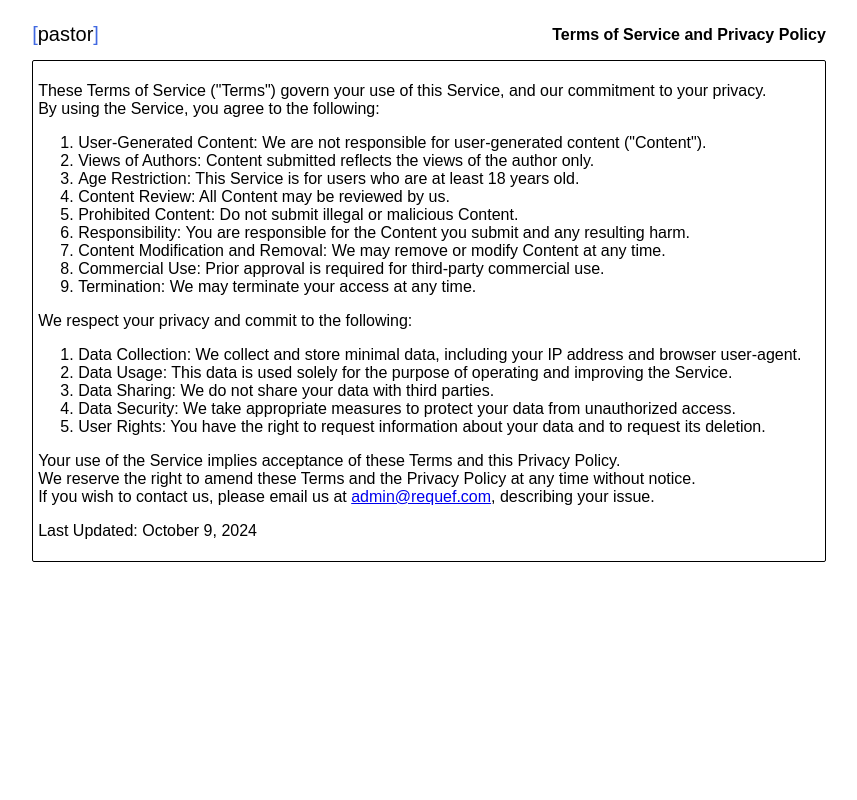
After one commit to lazlo7/pastor, a FastAPI app: page /legal in a window 1280 px wide. The commit adds this page. Shown: the whole page, without its empty margins (211-1068 px from the left). Run offline with FastAPI, Linux system fonts and the light colour scheme; parts of the project's set-up code (start-up, migrations or seed data) failed here and were passed over.

Commit message:
Added tos and privacy policy info

```diff
--- a/pastor/main.py
+++ b/pastor/main.py
@@ -16,6 +16,12 @@ async def favicon():
     return FileResponse("pastor/static/img/favicon.jpg")
 
 
+@app.get("/legal")
+async def legal(req: Request):
+    t = get_templates()
+    return t.TemplateResponse("legal.html", {"request": req})
+
+
 @app.exception_handler(404)
 async def custom_404_handler(req: Request, _):
     t = get_templates()
--- a/pastor/templates/create_paste.html
+++ b/pastor/templates/create_paste.html
@@ -12,6 +12,9 @@
     <div class="header">
         <h1 class="title royalblue">[<a class="link title" href="/">pastor</a>]</h1>
         <div class="header-actions">
+            <div>
+                <span<>[</span><a href="/legal" class="link royalblue">terms & privacy</a><span>]</span>
+            </div>
             <form id="createPasteForm" action="/" method="POST">
                 <span>[</span><a class="link royalblue" onclick="createPaste()">create paste</a><span>]</span>
             </form>
--- /dev/null
+++ b/pastor/templates/legal.html
@@ -0,0 +1,63 @@
+<!DOCTYPE html>
+<html lang="en">
+<head>
+    <meta charset="UTF-8">
+    <meta name="viewport" content="width=device-width, initial-scale=1.0">
+    <link rel="icon" href="{{ url_for('static', path='/img/favicon.jpg') }}" type="image/x-icon"/>
+    <link rel="stylesheet" href="{{ url_for('static', path='/css/styles.css') }}" type="text/css"/>
+    <title>pastor: legal</title>
+    <style>
+        .legal-box {
+            border: 2px solid black;
+            padding: 5px;
+            border-radius: 2px;
+            border-width: 1px;
+            height: max-content;
+        }
+    </style>
+</head>
+<body>
+    <div class="header">
+        <h1 class="title royalblue">[<a class="link title" href="/">pastor</a>]</h1>
+        <h2>Terms of Service and Privacy Policy</h2>
+    </div>
+    <div class="legal-box">
+        <p>
+            These Terms of Service ("Terms") govern your use of this Service, and our commitment to your privacy.
+            <br>
+            By using the Service, you agree to the following:
+        </p>
+        <ol>
+            <li>User-Generated Content: We are not responsible for user-generated content ("Content").</li>
+            <li>Views of Authors: Content submitted reflects the views of the author only.</li>
+            <li>Age Restriction: This Service is for users who are at least 18 years old.</li>
+            <li>Content Review: All Content may be reviewed by us.</li>
+            <li>Prohibited Content: Do not submit illegal or malicious Content.</li>
+            <li>Responsibility: You are responsible for the Content you submit and any resulting harm.</li>
+            <li>Content Modification and Removal: We may remove or modify Content at any time.</li>
+            <li>Commercial Use: Prior approval is required for third-party commercial use.</li>
+            <li>Termination: We may terminate your access at any time.</li>
+        </ol>
+        <p>
+            We respect your privacy and commit to the following:
+        </p>
+        <ol>
+            <li>Data Collection: We collect and store minimal data, including your IP address and browser user-agent.</li>
+            <li>Data Usage: This data is used solely for the purpose of operating and improving the Service.</li>
+            <li>Data Sharing: We do not share your data with third parties.</li>
+            <li>Data Security: We take appropriate measures to protect your data from unauthorized access.</li>
+            <li>User Rights: You have the right to request information about your data and to request its deletion.</li>
+        </ol>
+        <p>
+            Your use of the Service implies acceptance of these Terms and this Privacy Policy.
+            <br>
+            We reserve the right to amend these Terms and the Privacy Policy at any time without notice.
+            <br>
+            If you wish to contact us, please email us at <a href="mailto:admin@requef.com">admin@requef.com</a>, describing your issue.
+        </p>
+        <p>
+            Last Updated: October 9, 2024
+        </p>
+    </div>
+</body>
+</html>
--- a/pastor/templates/read_paste.html
+++ b/pastor/templates/read_paste.html
@@ -12,6 +12,9 @@
         <h1 class="title royalblue">[<a class="link title" href="/">pastor</a>]</h1>
         <div class="header-actions">
             <div>
+                <span<>[</span><a href="/legal" class="link royalblue">terms & privacy</a><span>]</span>
+            </div>
+            <div>
                 <span>[</span><a href="/raw/{{ paste_id }}" class="link royalblue">raw</a><span>]</span>
             </div>
             <div>
```
